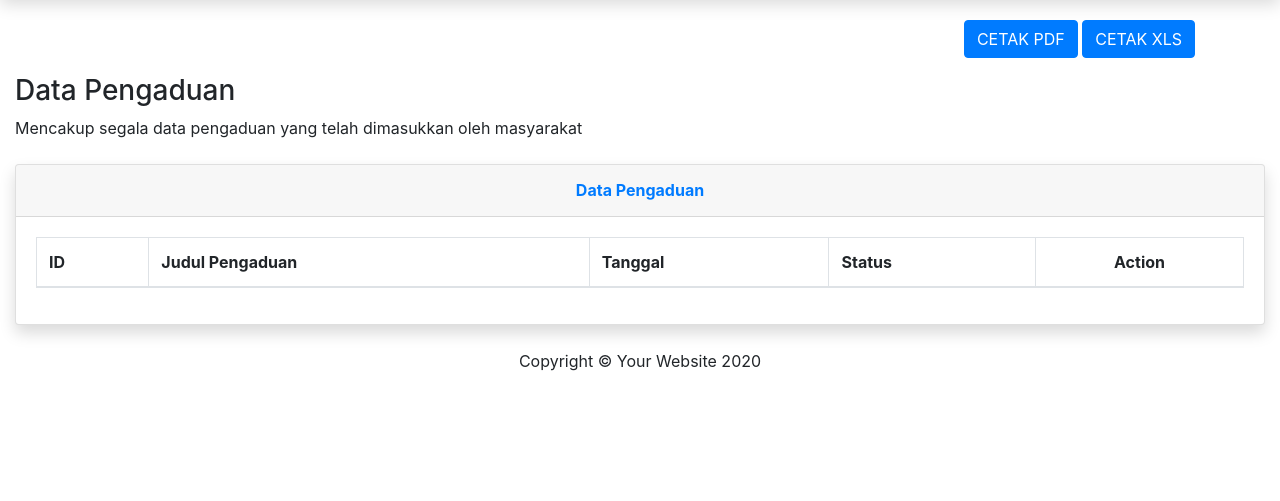
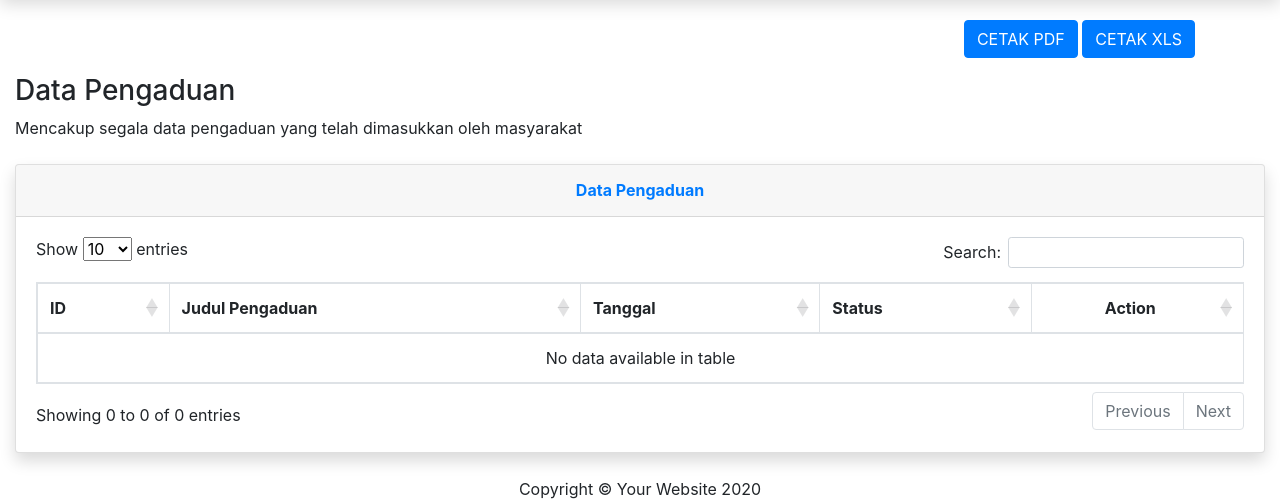
Before and after one commit to RafiIzzatulRizquFaris/PengaduanMasyarakatCI, a CodeIgniter app: page /PengaduanMasyarakatCI/AdminController/index in a window 1280 px wide. Shown: the part 427-928 px from the top of the page. Before the commit the page ends 798 px from the top, so only its background shows below. Run offline with CodeIgniter, Linux system fonts and the light colour scheme; the visitor is signed in with stand-in values (Sample User, id 1); data that the repository does not hold is empty; some libraries are stand-ins or nearby versions.

Commit message:
Update admindashboard.php
add ajax read and update

```diff
--- a/application/views/admin/admindashboard.php
+++ b/application/views/admin/admindashboard.php
@@ -17,64 +17,9 @@
 	<!-- Custom styles for this template-->
 	<link href="<?php echo base_url('css/sb-admin-2.min.css');?>" rel="stylesheet">
 	<link href="<?php echo base_url('css/main.css');?>" rel="stylesheet">
-	<script src="https://cdnjs.cloudflare.com/ajax/libs/font-awesome/5.13.0/js/all.min.js" crossorigin="anonymous">
-	</script>
 	<link rel="stylesheet" href="https://stackpath.bootstrapcdn.com/bootstrap/4.5.0/css/bootstrap.min.css"
 		integrity="sha384-9aIt2nRpC12Uk9gS9baDl411NQApFmC26EwAOH8WgZl5MYYxFfc+NcPb1dKGj7Sk" crossorigin="anonymous">
-	<script src="https://code.jquery.com/jquery-3.5.1.slim.min.js"
-		integrity="sha384-DfXdz2htPH0lsSSs5nCTpuj/zy4C+OGpamoFVy38MVBnE+IbbVYUew+OrCXaRkfj" crossorigin="anonymous">
-	</script>
-	<script src="https://cdn.jsdelivr.net/npm/popper.js@1.16.0/dist/umd/popper.min.js"
-		integrity="sha384-Q6E9RHvbIyZFJoft+2mJbHaEWldlvI9IOYy5n3zV9zzTtmI3UksdQRVvoxMfooAo" crossorigin="anonymous">
-	</script>
-	<script src="https://stackpath.bootstrapcdn.com/bootstrap/4.5.0/js/bootstrap.min.js"
-		integrity="sha384-OgVRvuATP1z7JjHLkuOU7Xw704+h835Lr+6QL9UvYjZE3Ipu6Tp75j7Bh/kR0JKI" crossorigin="anonymous">
-	</script>
-	<script src="https://cdnjs.cloudflare.com/ajax/libs/jquery-easing/1.4.1/jquery.easing.min.js"></script>
-	<script src="<?php echo base_url('js/sb-admin-2.min.js');?>"></script>
-	<script>
-		function print() {
-			console.log("dasdasd");
-		}
-
-		function onProsesLaporan(id, judul, tgl, isi, foto) {
-			$("#proses-report").html("")
-			let layout =
-				`<form action="<?php echo site_url('AduanController/prosesLaporan');?>" method="POST" >Preses laporan : <input type="text" name="report_title" readonly value="${judul}"><br><br> Dengan id : <input type="text" name="report_id" readonly value="${id}"><br><br>Isi laporan :</br>${isi}<br><br>Bukti : <br><img src="<?php echo base_url('assets/');?>${foto}" width="300"><button type="submit" class="btn btn--radius-2 btn-primary btn-block mt-3">Proses</button></form>`
-			$("#proses-report").append(layout)
-		}
-
-		function onSelesaiLaporan(id, judul, tgl, isi) {
-			$("#selesai-report").html("")
-			let layout =
-				`<form method="POST" action="<?php echo site_url('AduanController/selesaiLaporan') ?>">
-								<div class="form-row">
-									<div class="name">ID</div>
-									<div class="value">
-										<div class="input-group">
-											<input class="input--style-5" type="text" name="report_id" readonly value="${id}"/>
-										</div>
-									</div>
-								</div>
-								<div class="form-row">
-									<div class="name">Tanggapan</div>
-									<div class="value">
-										<div class="input-group">
-											<textarea class="form-control input--style-5 input-group-text" name="report_resp"
-												rows="3"></textarea>
-										</div>
-									</div>
-								</div>
-								<div class="text-center">
-									<button class="btn btn--radius-2 btn-success btn-block btn-lg" type="submit">
-										Submit
-									</button>
-								</div>
-							</form>`
-			$("#selesai-report").append(layout)
-		}
-
-	</script>
+	<link rel="stylesheet" href="https://cdn.datatables.net/1.10.22/css/dataTables.bootstrap4.min.css">
 </head>
 
 <body id="page-top">
@@ -180,10 +125,12 @@
 				<div class="container-fluid">
 
 					<div class="container my-3 text-right">
-						<button type="button" class="btn btn-primary"><a href="<?= site_url('Action/print_pdf_aduan') ?>"
+						<button type="button" class="btn btn-primary"><a
+								href="<?= site_url('Action/print_pdf_aduan') ?>"
 								style="text-decoration: none; color: white;">Cetak
 								PDF</a></button>
-						<button type="button" class="btn btn-primary"><a href="<?= site_url('Action/print_xls_aduan') ?>"
+						<button type="button" class="btn btn-primary"><a
+								href="<?= site_url('Action/print_xls_aduan') ?>"
 								style="text-decoration: none; color: white;">Cetak
 								XLS</a></button>
 					</div>
@@ -209,29 +156,8 @@
 											<th class="text-center">Action</th>
 										</tr>
 									</thead>
-									<tbody>
-										<?php
-									foreach ($pengaduan as $data) {
-									?>
-										<tr>
-											<td><?= $data->id_pengaduan?></td>
-											<td><?= $data->judul?></td>
-											<td><?= $data->tgl_pengaduan?></td>
-											<td><?= $data->status?></td>
-											<?php
-											$strconcat = "'";
-											if ($data->status == 'menunggu') {
-												echo '<td class="text-center"><button type="button" class="btn btn-primary" data-toggle="modal" data-target="#prosesModal" onclick="onProsesLaporan('.$strconcat.''.$data->id_pengaduan.''.$strconcat.', '.$strconcat.''.$data->judul.''.$strconcat.', '.$strconcat.''.$data->tgl_pengaduan.''.$strconcat.', '.$strconcat.''.$data->isi_laporan.''.$strconcat.', '.$strconcat.''.$data->foto.''.$strconcat.')">Proses</button></td>';
-											}elseif ($data->status == 'proses') {
-												echo '<td class="text-center"><button type="button" class="btn btn-success" data-toggle="modal" data-target="#selesaiModal" onclick="onSelesaiLaporan('.$strconcat.''.$data->id_pengaduan.''.$strconcat.', '.$strconcat.''.$data->judul.''.$strconcat.', '.$strconcat.''.$data->tgl_pengaduan.''.$strconcat.', '.$strconcat.''.$data->isi_laporan.''.$strconcat.')">Selesai</button></td>';
-											}elseif ($data->status == 'selesai') {
-												echo '<td class="text-center"><button type="button" class="btn btn-secondary" disabled>No Action</button></td>';
-											}
-											?>
-										</tr>
-										<?php
-									}
-										?>
+									<tbody id="show_data">
+
 									</tbody>
 								</table>
 							</div>
@@ -316,6 +242,130 @@
 			</div>
 		</div>
 	</div>
+	<script src="https://code.jquery.com/jquery-3.5.1.js"
+		integrity="sha256-QWo7LDvxbWT2tbbQ97B53yJnYU3WhH/C8ycbRAkjPDc=" crossorigin="anonymous"></script>
+	<script src="https://cdn.datatables.net/1.10.22/js/jquery.dataTables.min.js"></script>
+	<script src="https://cdn.datatables.net/1.10.22/js/dataTables.bootstrap4.min.js"></script>
+	<script src="https://cdn.jsdelivr.net/npm/popper.js@1.16.0/dist/umd/popper.min.js"
+		integrity="sha384-Q6E9RHvbIyZFJoft+2mJbHaEWldlvI9IOYy5n3zV9zzTtmI3UksdQRVvoxMfooAo" crossorigin="anonymous">
+	</script>
+	<script src="https://stackpath.bootstrapcdn.com/bootstrap/4.5.0/js/bootstrap.min.js"
+		integrity="sha384-OgVRvuATP1z7JjHLkuOU7Xw704+h835Lr+6QL9UvYjZE3Ipu6Tp75j7Bh/kR0JKI" crossorigin="anonymous">
+	</script>
+	<script src="<?php echo base_url('js/sb-admin-2.min.js');?>"></script>
+	<script src="https://cdnjs.cloudflare.com/ajax/libs/font-awesome/5.13.0/js/all.min.js" crossorigin="anonymous">
+	</script>
+	<script src="https://unpkg.com/sweetalert/dist/sweetalert.min.js"></script>
+	<script>
+		$(document).ready(function () {
+			let dataPengaduan = $('#dataTable').dataTable({
+				"bServerSide": false,
+				"processing": true,
+				"ajax": "<?=base_url('AdminController/pengaduanService')?>",
+				"order": [],
+				"columns": [{
+						"data": "0"
+					},
+					{
+						"data": "1"
+					},
+					{
+						"data": "2"
+					},
+					{
+						"data": "3"
+					},
+					{
+						"data": "4"
+					},
+				],
+			})
+
+
+			$('#dataTable').on('click', '.view-data-proses', function () {
+				console.log('masuk')
+				let id = $(this).attr('id');
+				$.ajax({
+					url: "<?=base_url('AdminController/detailProsesLaporan')?>",
+					method: "POST",
+					data: {
+						id: id
+					},
+					success: function (data) {
+						$('#proses-report').html(data)
+						$('#prosesModal').modal('show')
+
+						$('#form-proses-laporan').on('submit', function () {
+							console.log('masuk ke 2')
+							let idreport = $("input[name=report_id]").val()
+							$.ajax({
+								url: "<?=base_url('AduanController/prosesLaporan')?>",
+								method: "POST",
+								data: {
+									report_id: idreport
+								},
+								beforeSend: function () {
+									swal({
+										title: 'Menunggu',
+										html: 'Memproses data',
+										onOpen: () => {
+											swal.showLoading()
+										}
+									})
+								},
+								success: function (data) {
+									console.log(data)
+									dataPengaduan.api().ajax.reload(null,
+										false)
+									swal({
+										type: 'success',
+										title: 'Update Pengaduan',
+										text: 'Anda Berhasil Mengubah Pengaduan'
+									})
+									$('#prosesModal').modal('hide');
+								},
+							})
+							return false;
+						})
+					}
+				})
+			})
+		})
+
+	</script>
+
+	<script>
+		function onSelesaiLaporan(id, judul, tgl, isi) {
+			$("#selesai-report").html("")
+			let layout =
+				`<form method="POST" action="<?php echo site_url('AduanController/selesaiLaporan') ?>">
+								<div class="form-row">
+									<div class="name">ID</div>
+									<div class="value">
+										<div class="input-group">
+											<input class="input--style-5" type="text" name="report_id" readonly value="${id}"/>
+										</div>
+									</div>
+								</div>
+								<div class="form-row">
+									<div class="name">Tanggapan</div>
+									<div class="value">
+										<div class="input-group">
+											<textarea class="form-control input--style-5 input-group-text" name="report_resp"
+												rows="3"></textarea>
+										</div>
+									</div>
+								</div>
+								<div class="text-center">
+									<button class="btn btn--radius-2 btn-success btn-block btn-lg" type="submit">
+										Submit
+									</button>
+								</div>
+							</form>`
+			$("#selesai-report").append(layout)
+		}
+
+	</script>
 </body>
 
 </html>
```
